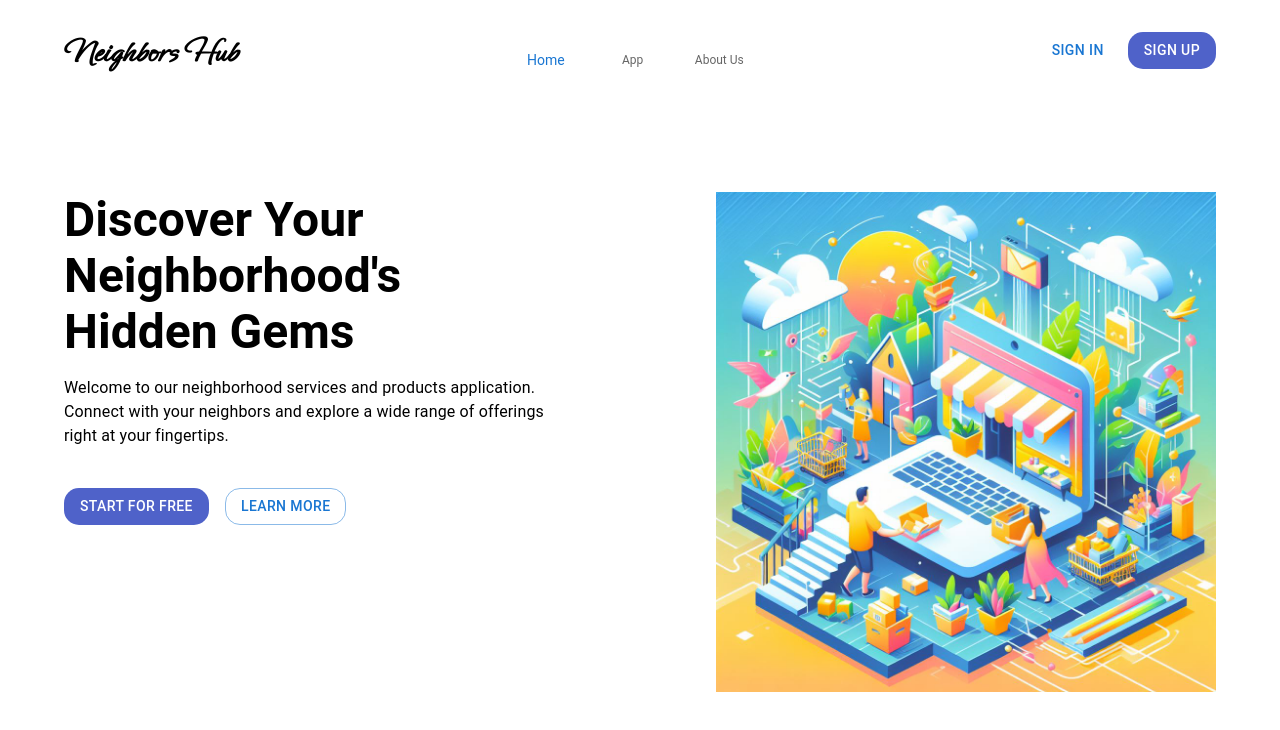
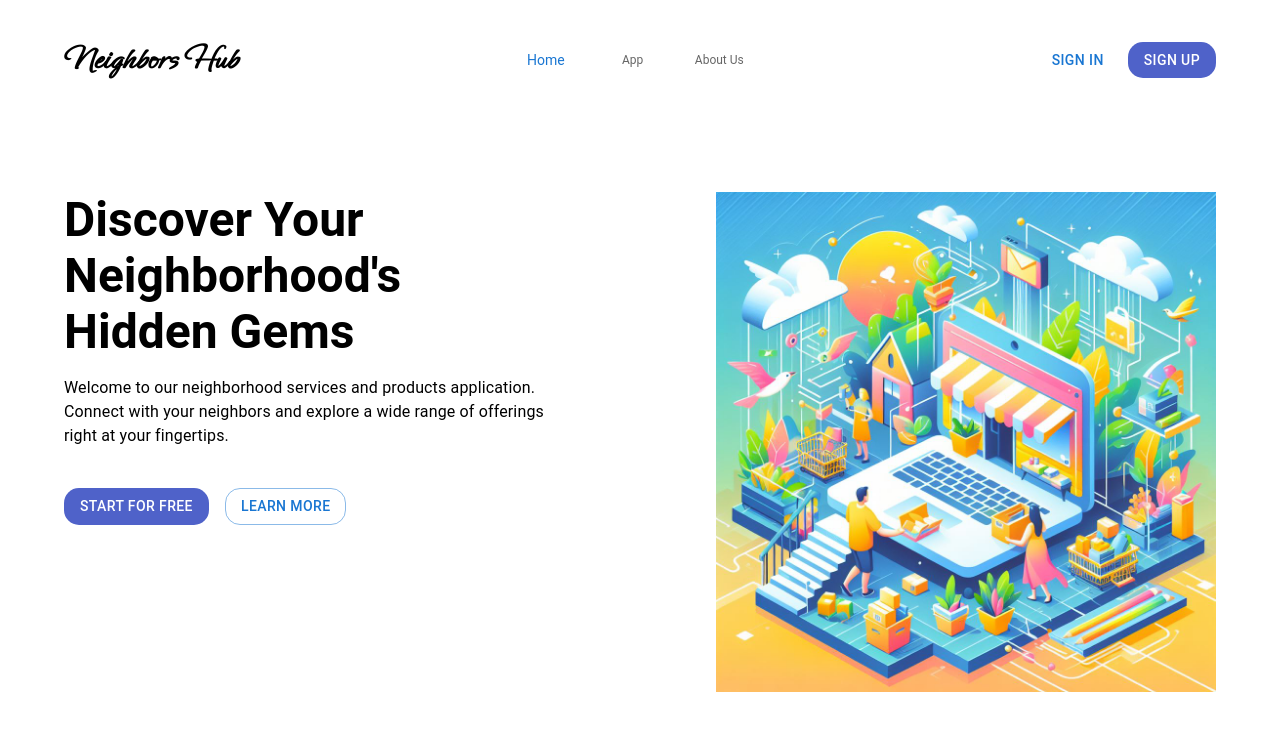
Before and after one commit to miladtavakoli/NeighborsHub, a Next.js app: page / in a window 1280 px wide. Shown: the top 730 px of the page. Built offline with nearby package versions, Linux system fonts and the light colour scheme.

Commit message:
heade align items

```diff
--- a/src/components/header/index.jsx
+++ b/src/components/header/index.jsx
@@ -44,6 +44,7 @@ const Header = () => {
         pb: 3,
       }}
       justifyContent={"space-between"}
+      alignItems={'center'}
     >
       <Hidden mdUp>
         <Grid xs={12} container justifyContent={"space-between"}>
```
